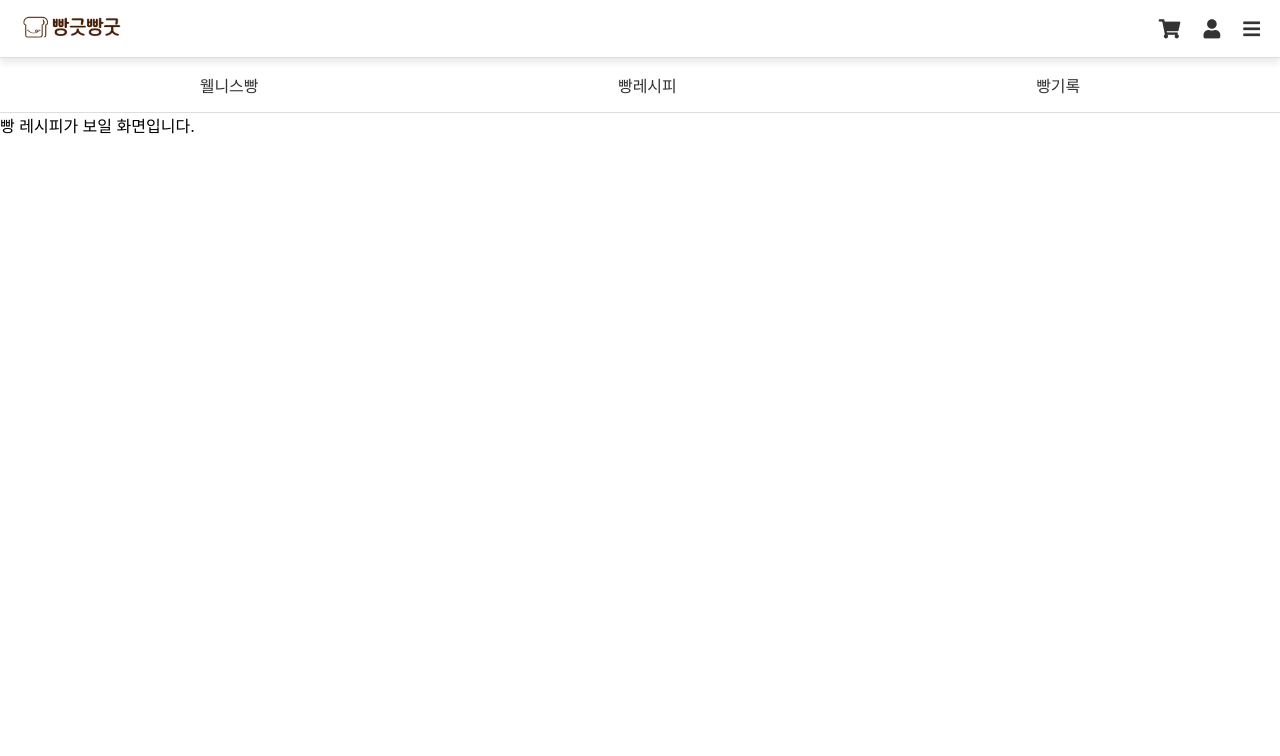
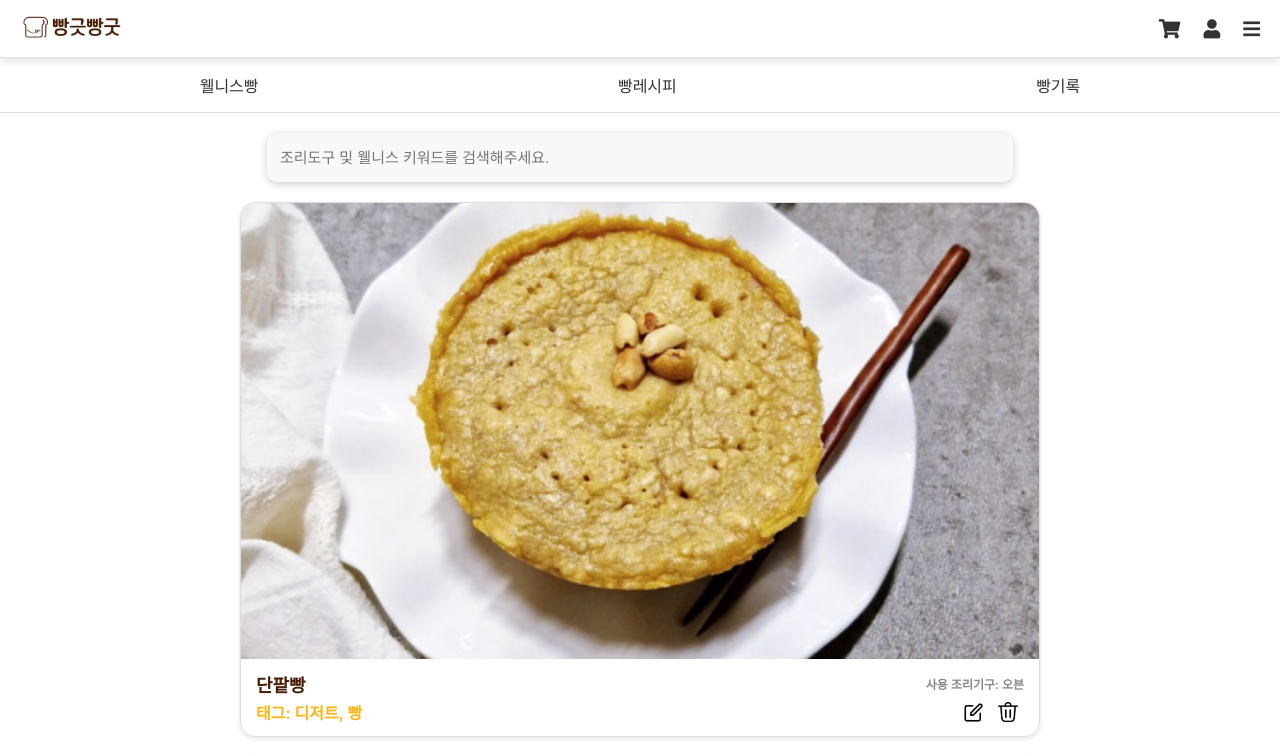
Before and after one commit to Likelion-at-SMWU-12th/DreamPatissier-Client, a React (Create React App) app in the folder dream/: page /recipes in a window 1280 px wide. Shown: the top 756 px of the page. Built offline with nearby package versions, Linux system fonts and the light colour scheme.

Commit message:
[Feat] 레피시 기본 UI 1차 완성

```diff
--- a/dream/src/pages/Recipes.js
+++ b/dream/src/pages/Recipes.js
@@ -1,9 +1,109 @@
-//
-// 빵레시피
-//
+import React, { useState } from "react";
+import "../styles/Recipes.css";
+import Bread_represent from "../assets/bread_re.png";
+import editIcon from "../assets/edit-icon.png";
+import deleteIcon from "../assets/delete-icon.png";
+import saveIcon from "../assets/save-icon.png";
 
-function Recipes() {
-  return <div>빵 레시피가 보일 화면입니다.</div>;
-}
+const mockRecipes = [
+  {
+    id: 1,
+    title: "단팥빵",
+    tags: ["디저트", "빵"],
+    equipment: ["오븐"],
+    author: "user1",
+    represent_img: Bread_represent,
+  },
+  {
+    id: 2,
+    title: "바게트",
+    tags: ["빵"],
+    equipment: ["오븐"],
+    author: "user2",
+    represent_img: Bread_represent,
+  },
+  {
+    id: 3,
+    title: "크로와상",
+    tags: ["디저트", "빵"],
+    equipment: ["오븐"],
+    author: "user1",
+    represent_img: Bread_represent,
+  },
+];
+
+const SearchBar = ({ searchTerm, setSearchTerm }) => {
+  return (
+    <input
+      type="text"
+      className="search"
+      value={searchTerm}
+      placeholder="조리도구 및 웰니스 키워드를 검색해주세요."
+      onChange={(e) => setSearchTerm(e.target.value)}
+    />
+  );
+};
+
+const RecipeItem = ({ recipe, currentUser }) => {
+  const isAuthor = recipe.author === currentUser;
+
+  return (
+    <div className="recipe-item">
+      <img
+        src={recipe.represent_img}
+        alt={recipe.title}
+        className="recipe-image"
+      />
+      <div className="recipe-header">
+        <h3 className="recipe-title">{recipe.title}</h3>
+        <p className="recipe-equipment">
+          사용 조리기구: {recipe.equipment.join(", ")}
+        </p>
+      </div>
+      <div className="recipe-footer">
+        <p className="recipe-tags">태그: {recipe.tags.join(", ")}</p>
+        <div className="recipe-buttons">
+          {isAuthor ? (
+            <>
+              <button className="edit-btn">
+                <img src={editIcon} alt="수정하기" />
+              </button>
+              <button className="delete-btn">
+                <img src={deleteIcon} alt="삭제하기" />
+              </button>
+            </>
+          ) : (
+            <button className="save-btn">
+              <img src={saveIcon} alt="저장하기" />
+            </button>
+          )}
+        </div>
+      </div>
+    </div>
+  );
+};
+
+const Recipes = () => {
+  const [searchTerm, setSearchTerm] = useState("");
+  const currentUser = "user1"; // 현재 로그인한 사용자 예시
+
+  const filteredRecipes = mockRecipes.filter(
+    (recipe) =>
+      recipe.title.includes(searchTerm) ||
+      recipe.tags.some((tag) => tag.includes(searchTerm)) ||
+      recipe.equipment.some((equip) => equip.includes(searchTerm))
+  );
+
+  return (
+    <div className="container">
+      <div className="search-container">
+        <SearchBar searchTerm={searchTerm} setSearchTerm={setSearchTerm} />
+      </div>
+      {filteredRecipes.map((recipe) => (
+        <RecipeItem key={recipe.id} recipe={recipe} currentUser={currentUser} />
+      ))}
+    </div>
+  );
+};
 
 export default Recipes;
--- /dev/null
+++ b/dream/src/styles/Recipes.css
@@ -0,0 +1,98 @@
+.container {
+  padding: 20px;
+  max-width: 800px;
+  margin: 0 auto;
+}
+
+.search-container {
+  display: flex;
+  justify-content: center;
+  margin-bottom: 20px;
+}
+
+.search {
+  width: 100%;
+  max-width: 90%;
+  padding: 16px 13px !important;
+  border-radius: 10px;
+  font-size: 15px;
+  background-color: #f8f8f8;
+  border: 1px solid black;
+  box-shadow: 0 2px 8px rgba(0, 0, 0, 0.2);
+}
+
+.recipe-item {
+  border: 1px solid #ddd;
+  margin-bottom: 20px;
+  border-radius: 15px;
+  box-shadow: 0 2px 5px rgba(0, 0, 0, 0.1);
+}
+
+.recipe-image {
+  width: 100%;
+  height: auto;
+  border-radius: 15px 15px 0 0;
+}
+
+.recipe-header {
+  display: flex;
+  justify-content: space-between;
+  align-items: center;
+  padding-top: 8px !important;
+  padding: 0 15px;
+}
+
+.recipe-footer {
+  display: flex;
+  justify-content: space-between;
+  align-items: center;
+  padding-bottom: 8px !important;
+  padding: 0 15px;
+}
+
+.recipe-title {
+  margin: 0;
+  color: #471d06;
+  font-size: 18px;
+}
+
+.recipe-equipment {
+  margin: 0;
+  font-weight: 600;
+  font-size: 12px;
+  color: #8a8888;
+}
+
+.recipe-tags {
+  margin: 0;
+  font-weight: 600;
+  color: #ffb415;
+}
+
+.recipe-buttons {
+  display: flex;
+}
+
+.recipe-item button {
+  padding: 3px 6px;
+  border: none;
+  cursor: pointer;
+  color: white;
+  background-color: transparent;
+  display: flex;
+  align-items: center;
+}
+.edit-btn img {
+  width: 25px;
+  height: 25px;
+}
+
+.delete-btn img {
+  width: 20px;
+  height: 20px;
+}
+
+.save-btn img {
+  width: 20px;
+  height: 20px;
+}
```
